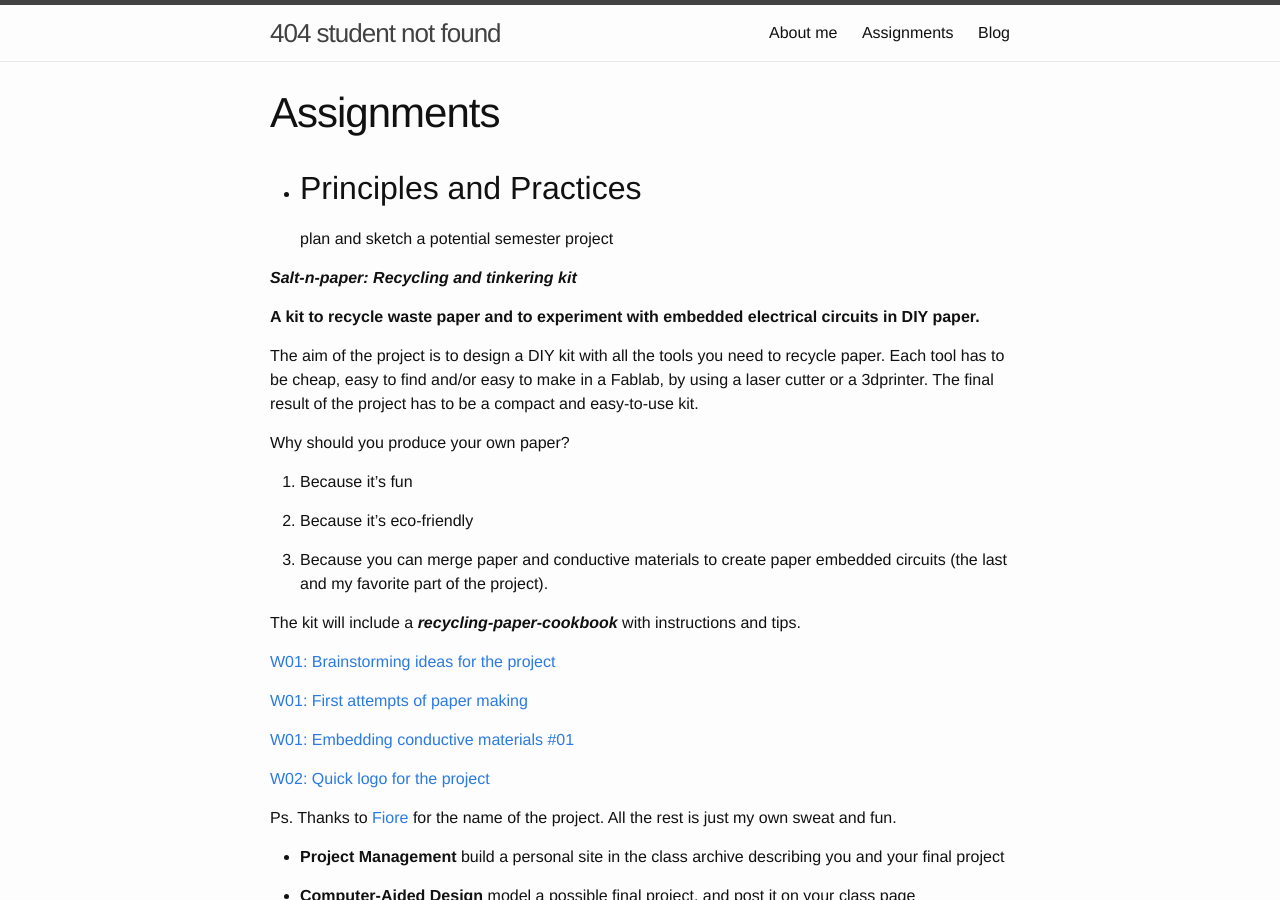
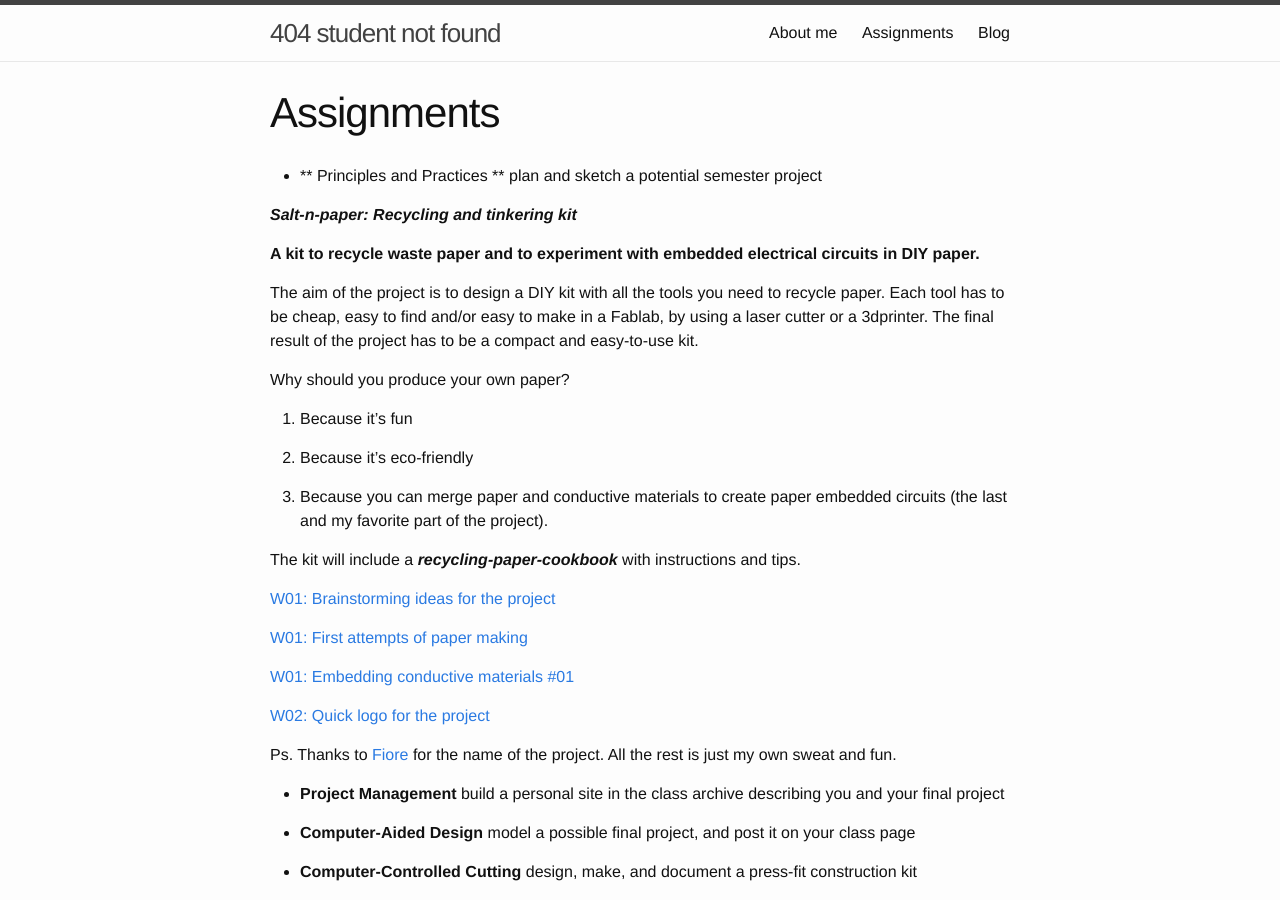
Before and after one commit to bettygorf/bettygorf, a Jekyll site: the page built from assignments.md, in a window 1280 px wide and 900 px high. Built offline with Jekyll 4.4.1, drawn with Linux system fonts in a browser that asks for light colours.

Commit message:
bettygorf

```diff
--- a/assignments.md
+++ b/assignments.md
@@ -4,7 +4,7 @@ title: Assignments
 permalink: /assignments/
 ---
 
--  ## Principles and Practices
+-  ** Principles and Practices **
 plan and sketch a potential semester project
 
 ***Salt-n-paper: Recycling and tinkering kit***
```
